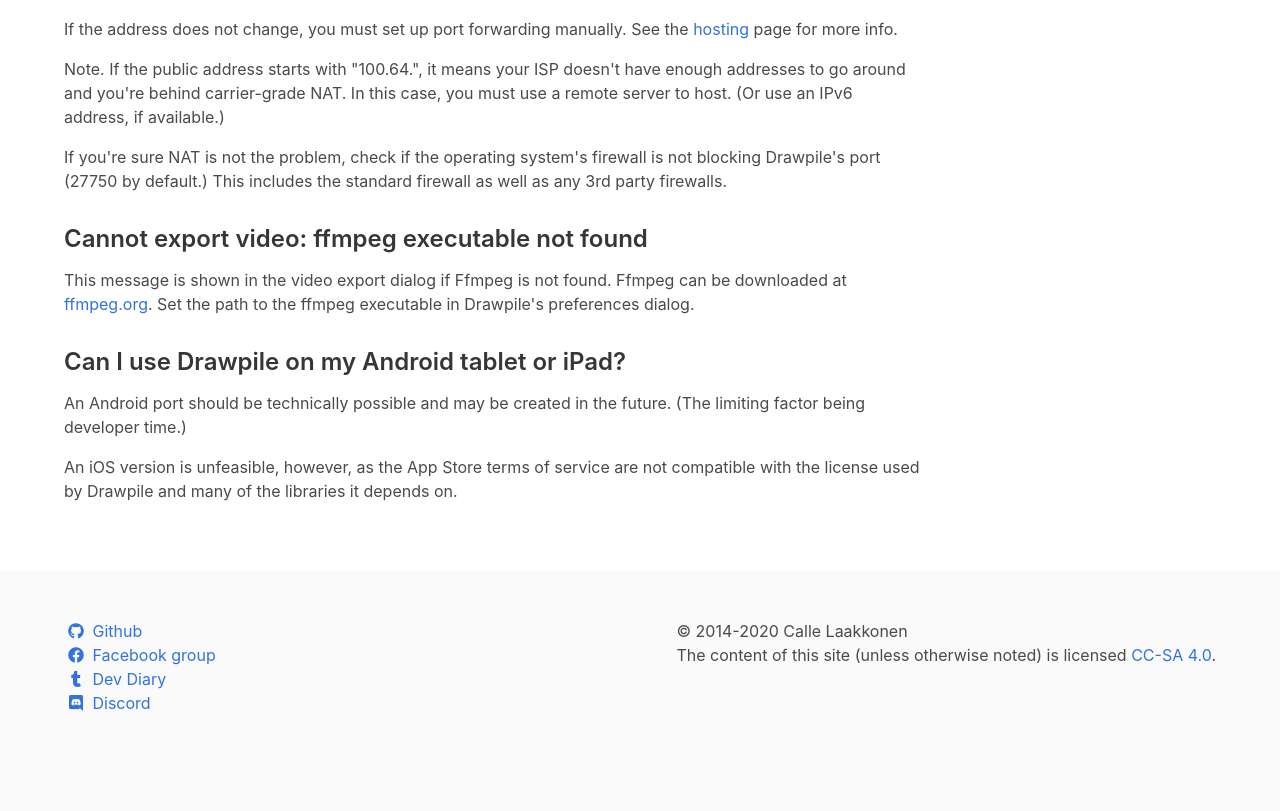
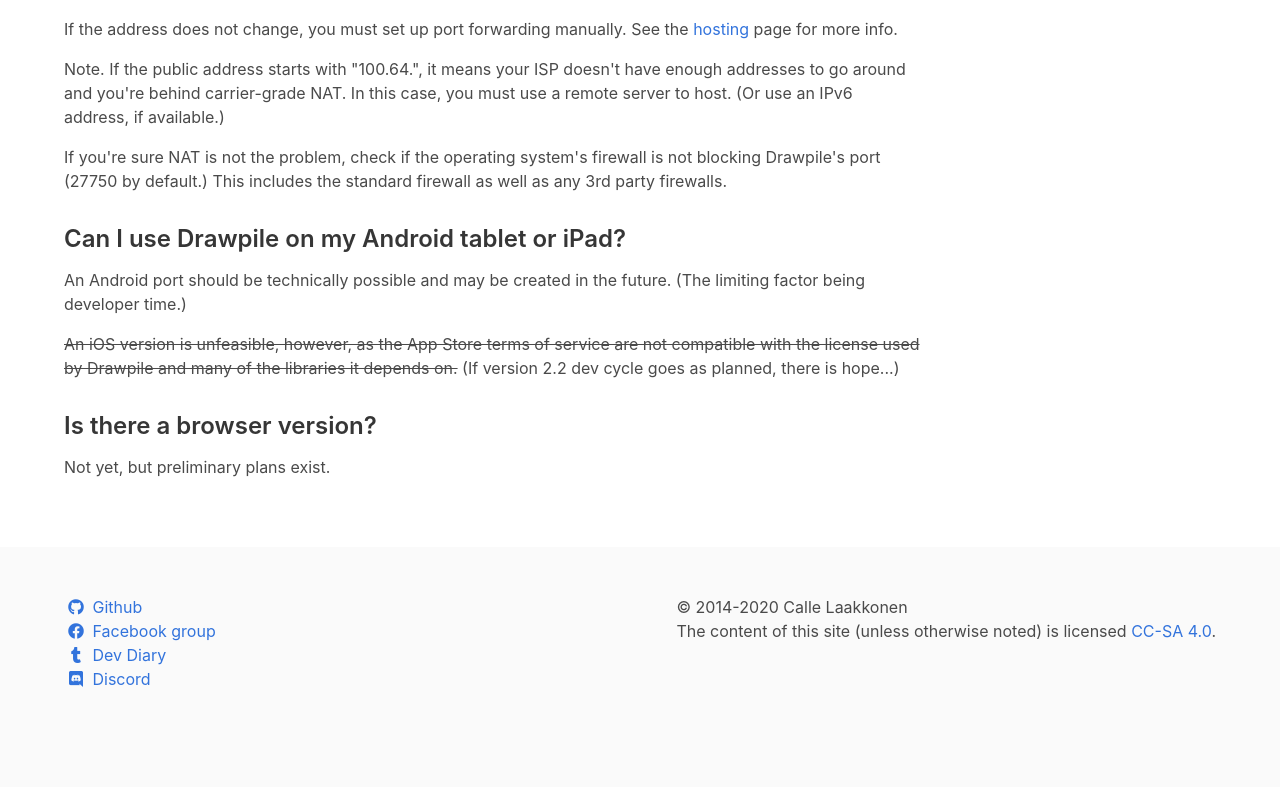
Before and after one commit to drawpile/website, a Django app: template templates/pages/help/FAQ.html in a window 1280 px wide. Shown: the part 1025-1836 px from the top of the page. After the commit the page ends 1712 px from the top, so only its background shows below. Run offline with Django 3.2, Linux system fonts and the light colour scheme; the template is opened without the code that fills it, so the values that code supplies are empty; parts of the project's set-up code (start-up, migrations or seed data) failed here and were passed over.

Commit message:
Update the FAQ

```diff
--- a/templates/pages/help/FAQ.html
+++ b/templates/pages/help/FAQ.html
@@ -58,20 +58,19 @@ If you're sure NAT is not the problem, check if the operating system's firewall
 is not blocking Drawpile's port (27750 by default.) This includes the standard
 firewall as well as any 3rd party firewalls.
 
-### Cannot export video: ffmpeg executable not found
-
-This message is shown in the video export dialog if Ffmpeg is not found.
-Ffmpeg can be downloaded at [ffmpeg.org](https://www.ffmpeg.org/).
-Set the path to the ffmpeg executable in Drawpile's preferences dialog.
-
 ### Can I use Drawpile on my Android tablet or iPad?
 
 An Android port should be technically possible and may be created in the future.
 (The limiting factor being developer time.)
 
-An iOS version is unfeasible, however, as the App Store terms of service are
+<del>An iOS version is unfeasible, however, as the App Store terms of service are
 not compatible with the license used by Drawpile and many of the libraries
-it depends on.
+it depends on.</del> (If version 2.2 dev cycle goes as planned, there is hope...)
+
+### Is there a browser version?
+
+Not yet, but preliminary plans exist.
+
 {% endfilter %}
 </article>
 {% endblock %}
```
